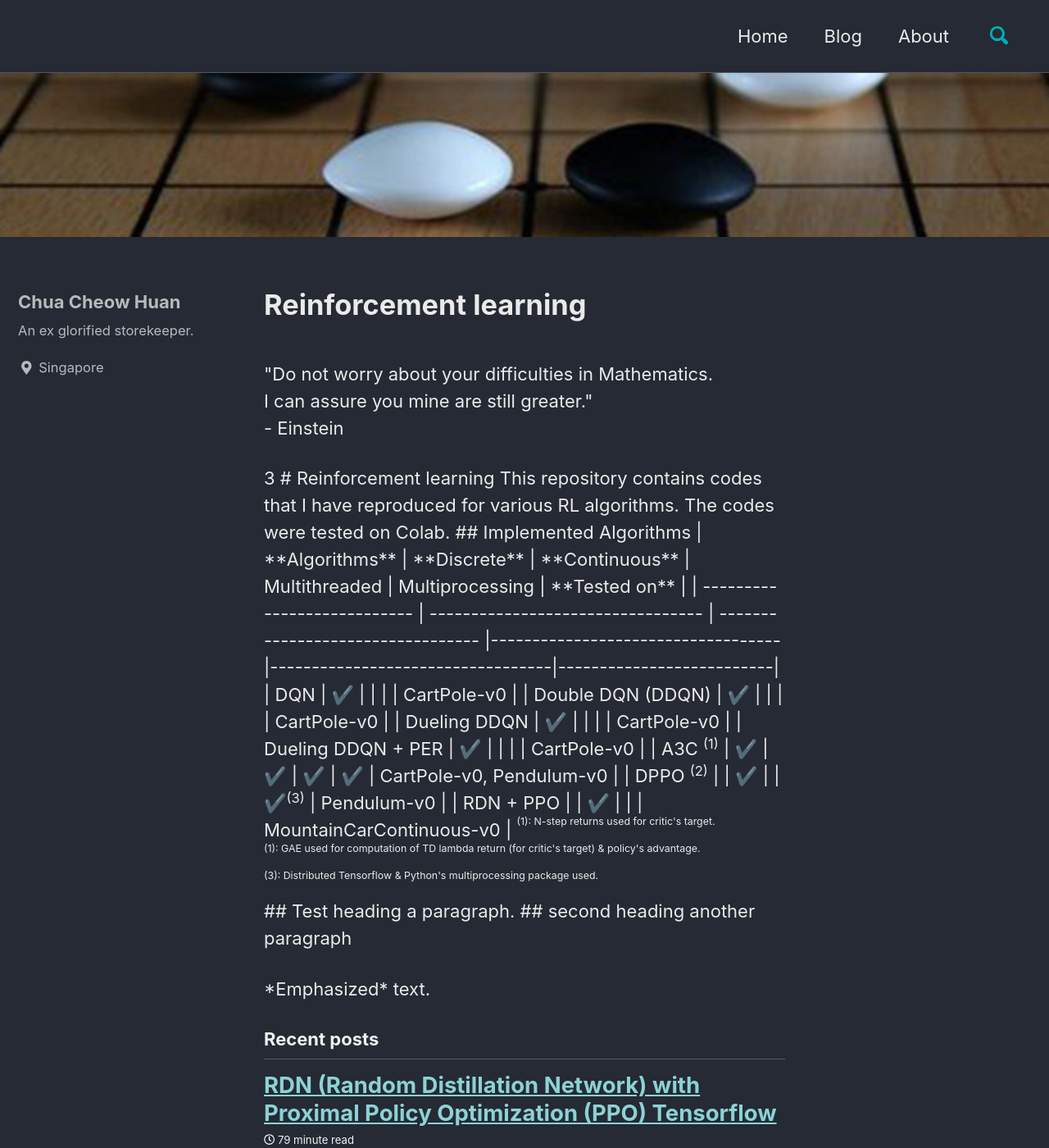
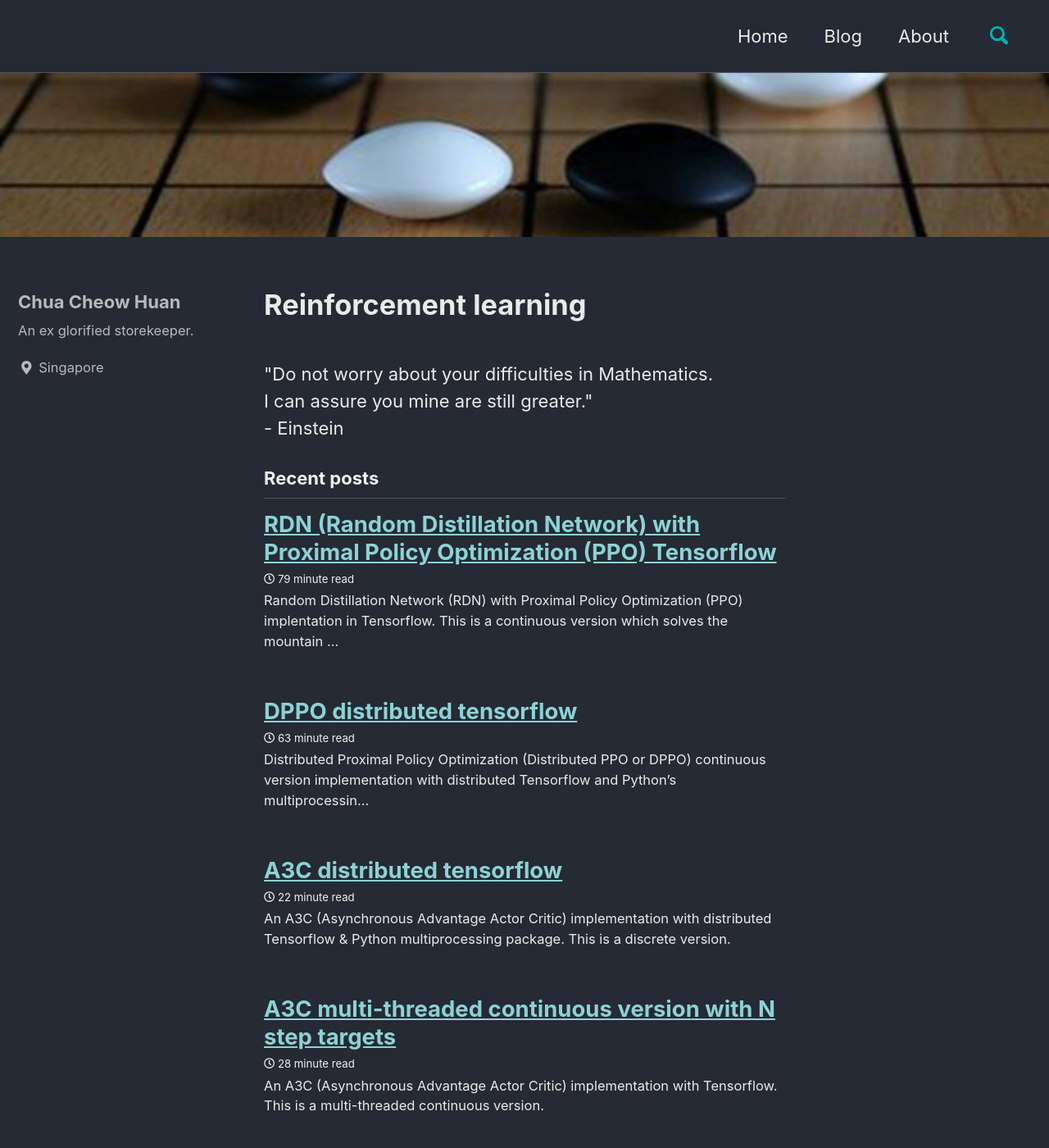
Before and after one commit to ChuaCheowHuan/ChuaCheowHuan.github.io, a Jekyll site: the page built from index.html, in a window 1280 px wide and 1400 px high. Shown: the whole window at 82% size. Built offline with Jekyll 4.4.1, drawn with Linux system fonts in a browser that asks for light colours; cached includes are drawn as plain includes; emoji names are drawn with the system emoji font; the list of posts is cut into pages by our own code.

Commit message:
test md in html index file

```diff
--- a/index.html
+++ b/index.html
@@ -14,7 +14,7 @@ header:
 "Do not worry about your difficulties in Mathematics.
 <br>
  I can assure you mine are still greater."
- <br>
+<br>
  - Einstein
 
 <!doctype html>
@@ -27,47 +27,6 @@ header:
     <h1>
     </h1>
     <p>
-      <div class="tip" markdown="1">
-
-      3
-        # Reinforcement learning
-
-        This repository contains codes that I have reproduced for various RL algorithms. The codes were tested on Colab.
-
-        ## Implemented Algorithms
-
-        | **Algorithms**              | **Discrete**                      | **Continuous**                    | Multithreaded                     | Multiprocessing                  | **Tested on**            |
-        | --------------------------- | --------------------------------- | --------------------------------- |-----------------------------------|----------------------------------|--------------------------|
-        | DQN                         | :heavy_check_mark:                |                                   |                                   |                                  | CartPole-v0              |
-        | Double DQN (DDQN)           | :heavy_check_mark:                |                                   |                                   |                                  | CartPole-v0              |
-        | Dueling DDQN                | :heavy_check_mark:                |                                   |                                   |                                  | CartPole-v0              |
-        | Dueling DDQN + PER          | :heavy_check_mark:                |                                   |                                   |                                  | CartPole-v0              |
-        | A3C <sup>(1)</sup>          | :heavy_check_mark:                | :heavy_check_mark:                | :heavy_check_mark:                | :heavy_check_mark:               | CartPole-v0, Pendulum-v0 |
-        | DPPO <sup>(2)</sup>         |                                   | :heavy_check_mark:                |                                   | :heavy_check_mark:<sup>(3)</sup> | Pendulum-v0              |
-        | RDN + PPO                   |                                   | :heavy_check_mark:                |                                   |                                  | MountainCarContinuous-v0 |
-
-        <sup><sup>(1): N-step returns used for critic's target.</sup></sup><br>
-        <sup><sup>(1): GAE used for computation of TD lambda return (for critic's target) & policy's advantage.</sup></sup><br>
-        <sup><sup>(3): Distributed Tensorflow & Python's multiprocessing package used.</sup></sup><br>
-
-      </div>
-
-      <div class="blog-post">
-        <div></div>
-
-          ## Test heading
-            a paragraph.
-              ## second heading
-                another paragraph
-
-      </div>
-
     </p>
   </body>
 </html>
-
-<div>
-
-*Emphasized* text.
-
-</div>
```
